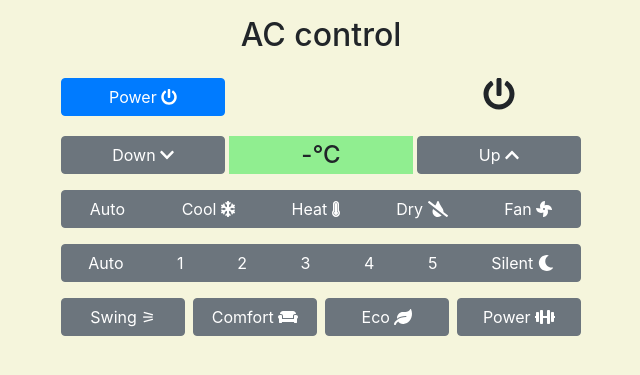
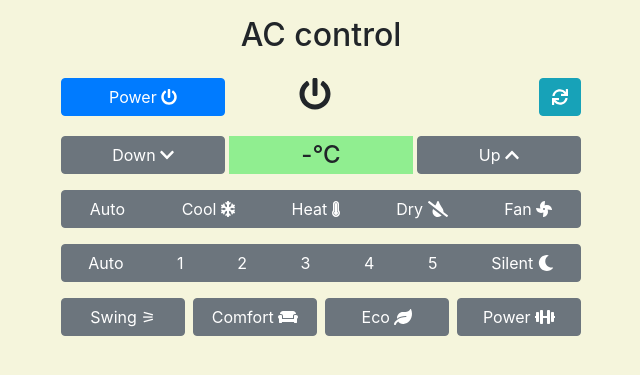
Before and after one commit to vaskoandras/DaikinAcRemote, a Python web app: template templates/base.html in a window 1280 px wide. Shown: the top 375 px of the page, without its empty margins (319-959 px from the left). Run offline with Jinja, Linux system fonts and the light colour scheme; the template is opened without the code that fills it, so the values that code supplies are empty; some libraries are stand-ins or nearby versions.

Commit message:
added resync button

```diff
--- a/templates/base.html
+++ b/templates/base.html
@@ -40,10 +40,12 @@
             </button>
         </div>
         <div class="col-4 pl-1 text-center">
-
+            <i class="fas fa-power-off h2" id="powerIcon"></i>
         </div>
-        <div class="col-4 pl-1 text-center">
-            <i class="fas fa-power-off h2" id="powerIcon"></i>
+        <div class="col-4 pl-1 text-right">
+            <button type="button" class="btn btn-info" aria-pressed="false" autocomplete="off" id="resyncButton">
+                <span class="fas fa-sync" aria-hidden="true"></span>
+            </button>
         </div>
     </div>
     <div class="row mt-3">
@@ -148,6 +150,10 @@ $('#acOnButton').on('click', function(event) {
         "ac_on": val
     };
     sendConfig(json);
+});
+
+$('#resyncButton').on('click', function(event) {
+    sendConfig({});
 });
 
 $('#temperatureUpButton').on('click', function(event) {
```
